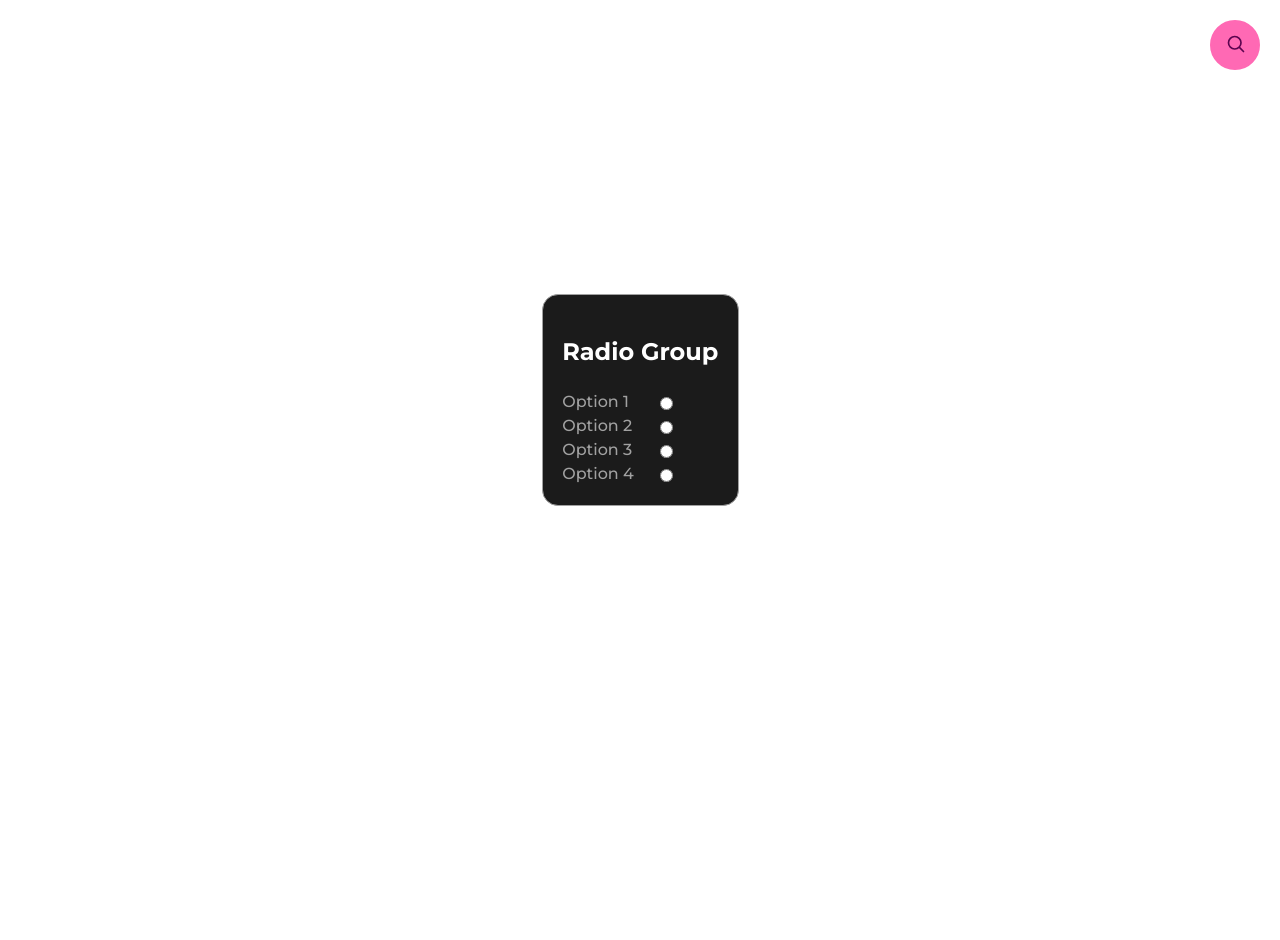
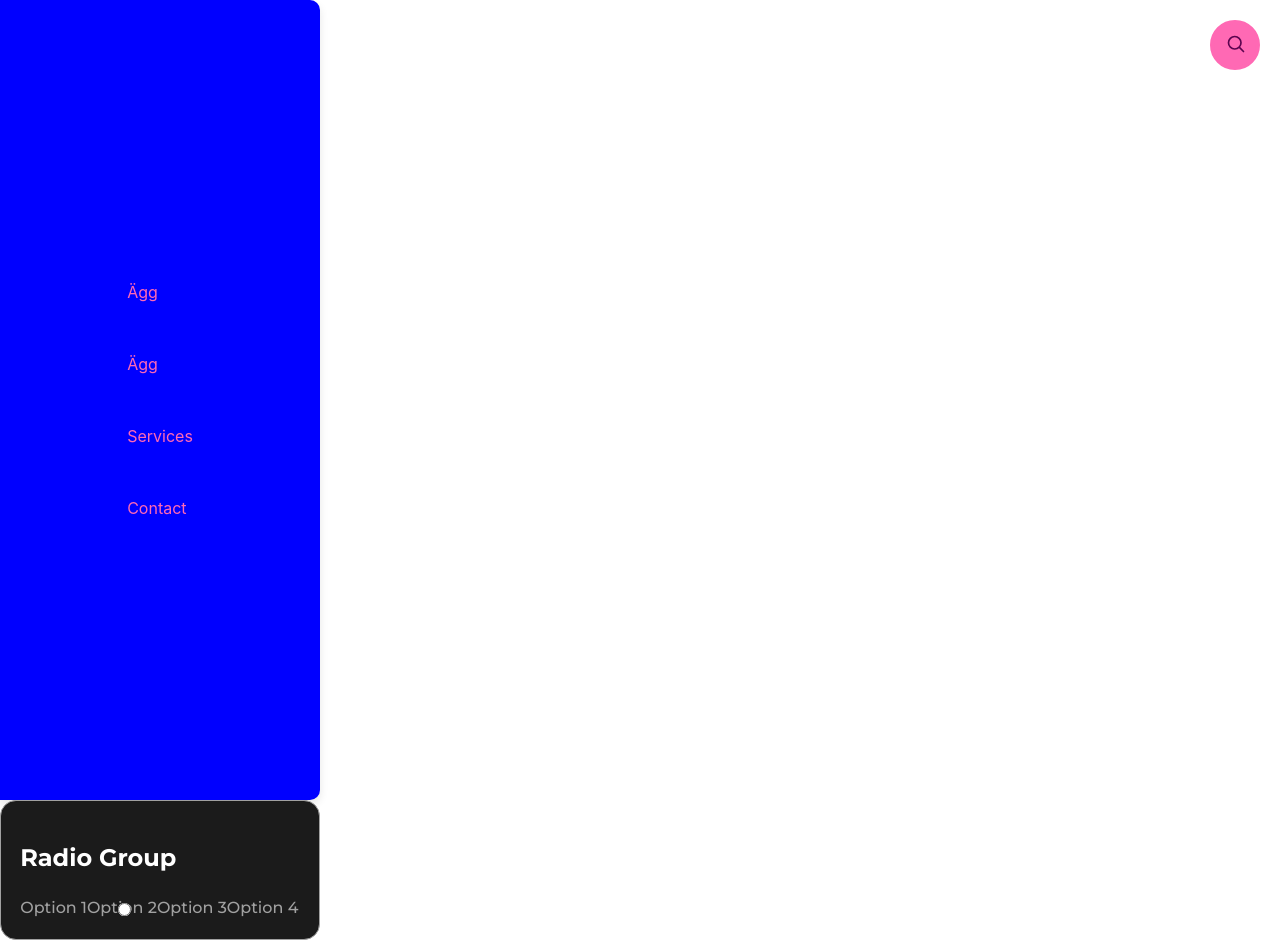
Before and after one commit to biggieliten/Filip-Components, a React (Vite) app: page / in a window 1280 px wide. Before the commit the page ends 800 px from the top, so only its background shows below. Built offline with nearby package versions, Linux system fonts and the light colour scheme.

Commit message:
added sidebar component

```diff
--- a/src/App.css
+++ b/src/App.css
@@ -1,4 +1,4 @@
-#root {
+/* #root {
   max-width: 1280px;
   margin: 0 auto;
   padding: 2rem;
@@ -45,3 +45,4 @@
   display: flex;
   flex-direction: column;
 }
+ */
--- a/src/App.tsx
+++ b/src/App.tsx
@@ -1,6 +1,7 @@
 import RadioButtons from "./Component/RadioButtonGroup/RadioButtons/RadioButtons";
 import "./App.css";
 import SearchBtn from "./Component/SearchBtn/SearchBtn";
+import Sidebar from "./Component/Sidebar/Sidebar";
 
 function App() {
   const RadioButtonsArray = [
@@ -9,8 +10,10 @@ function App() {
     { name: "Option 3" },
     { name: "Option 4" },
   ];
+  const items = ["Ägg", "Ägg", "Services", "Contact"];
   return (
     <>
+      <Sidebar items={items} />
       <RadioButtons FormHeader="Radio Group" optionsArray={RadioButtonsArray} />
       <SearchBtn />
     </>
--- /dev/null
+++ b/src/Component/Sidebar/Sidebar.scss
@@ -0,0 +1,57 @@
+/* @import "/src/colors.scss"; */
+
+.sidebarBox {
+  background-color: blue;
+  color: hotpink;
+  width: 1rem;
+  height: 100vh;
+  transition: width 0.3s ease;
+  overflow: hidden;
+  cursor: pointer;
+  box-shadow: 0 4px 8px rgba(0, 0, 0, 0.1);
+  border-top-right-radius: 10px;
+  border-bottom-right-radius: 10px;
+
+  &:hover,
+  &.expanded {
+    width: 20rem;
+    position: relative;
+
+    .sidebar ul {
+      max-height: 100vh;
+      padding: 1rem 0;
+      opacity: 1;
+      visibility: visible;
+    }
+  }
+  .sidebar {
+    display: flex;
+    justify-content: center;
+    align-items: center;
+    height: 100%;
+
+    ul {
+      max-height: 100vh;
+      overflow: hidden;
+      list-style-type: none;
+      margin: 0;
+      padding: 0;
+      opacity: 0;
+      visibility: hidden;
+      transition: max-height 0.3s ease, padding 0.3s ease, opacity 0.5s ease,
+        visibility 0.5 ease;
+
+      li {
+        display: flex;
+        align-items: center;
+        padding: 1rem;
+        margin-top: 1rem;
+        transition: margin-top 0.3s ease;
+
+        &:first-child {
+          margin-top: 0;
+        }
+      }
+    }
+  }
+}
--- /dev/null
+++ b/src/Component/Sidebar/Sidebar.tsx
@@ -0,0 +1,36 @@
+import { useState } from "react";
+import "./Sidebar.scss";
+
+type SidebarProps = {
+  items: string[];
+};
+
+const Sidebar: React.FC<SidebarProps> = ({ items }) => {
+  const [isExpanded, setIsExpanded] = useState(false);
+
+  const handleMouseEnter = () => {
+    setIsExpanded(true);
+  };
+
+  const handleMouseLeave = () => {
+    setIsExpanded(false);
+  };
+
+  return (
+    <div
+      className={`sidebarBox ${isExpanded ? "expanded" : "collapsed"}`}
+      onMouseEnter={handleMouseEnter}
+      onMouseLeave={handleMouseLeave}
+    >
+      <div className="sidebar">
+        <ul>
+          {items.map((item, index) => (
+            <li key={index}>{item}</li>
+          ))}
+        </ul>
+      </div>
+    </div>
+  );
+};
+
+export default Sidebar;
```
